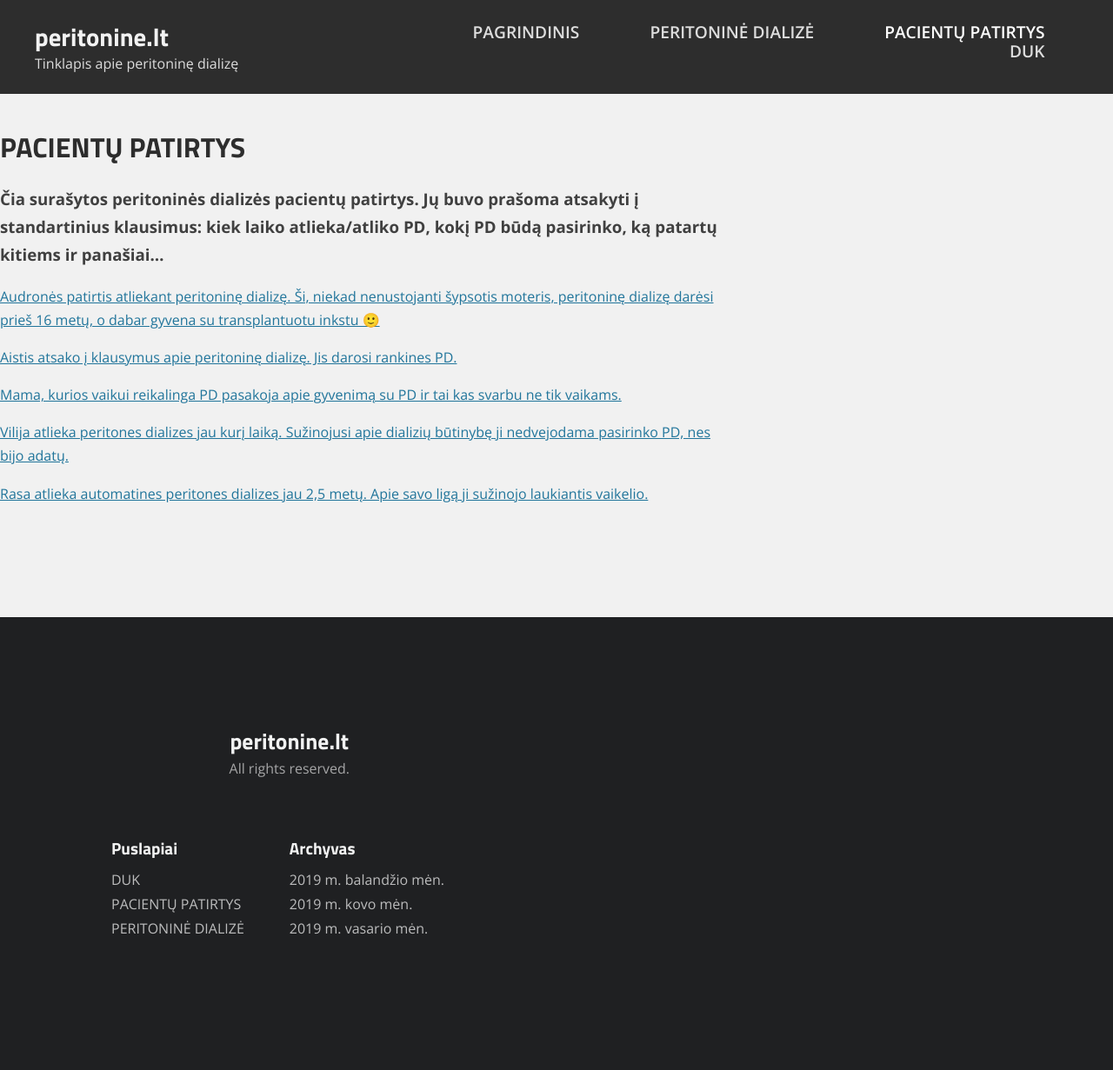
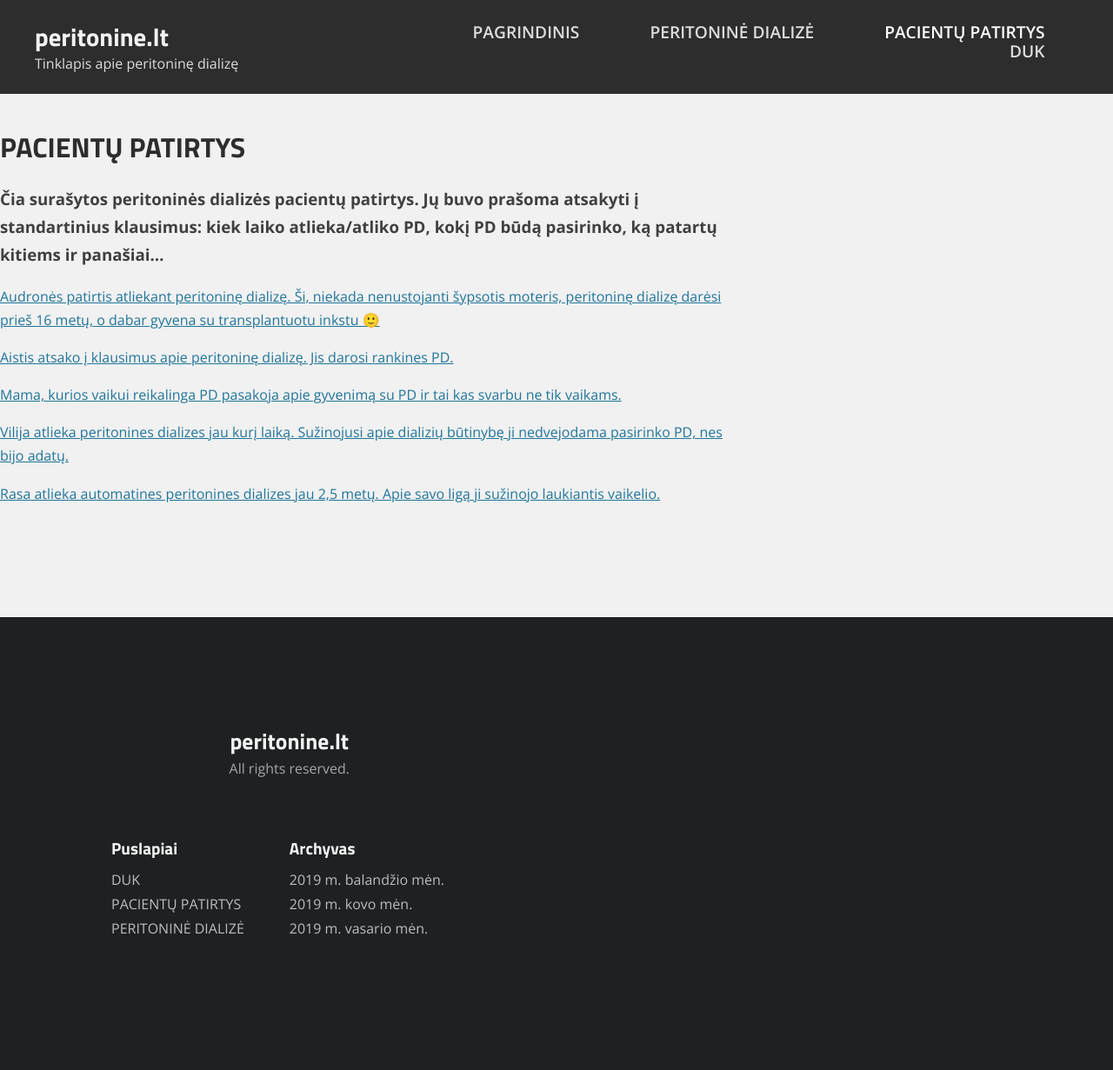
Before and after one commit to artms/peritonine, a Jekyll site: the page built from pacientu-patirtys/index.html, in a window 1280 px wide. Shown: the whole page at 87% size. Built offline with Jekyll 4.4.1, drawn with Linux system fonts in a browser that asks for light colours.

Commit message:
Fix pacientu-patirtys page markup and typos
Markup: the five patient-experience links had mismatched <p> tags
(6 opens vs 7 closes) — a duplicate <p> on the first link and an
extra </p> on the last two links. Balanced to one <p> per link.

Typos: "klausymus" -> "klausimus", "peritones" -> "peritonines"
(x2), "niekad" -> "niekada".

Co-authored-by: Copilot App <223556219+Copilot@users.noreply.github.com>

```diff
--- a/pacientu-patirtys/index.html
+++ b/pacientu-patirtys/index.html
@@ -9,8 +9,8 @@ description: "Peritoninės dializės pacientų patirtys atsakant į standartiniu
 
 
 
-<p><p><a href="/audrones-patirtis/"> Audronės patirtis atliekant peritoninę dializę. Ši, niekad nenustojanti šypsotis moteris, peritoninę dializę darėsi prieš 16 metų, o dabar gyvena su transplantuotu inkstu 🙂 </a></p>
-<p><a href="/aiscio-patirtis/"> Aistis atsako į klausymus apie peritoninę dializę. Jis darosi rankines PD. </a></p>
+<p><a href="/audrones-patirtis/"> Audronės patirtis atliekant peritoninę dializę. Ši, niekada nenustojanti šypsotis moteris, peritoninę dializę darėsi prieš 16 metų, o dabar gyvena su transplantuotu inkstu 🙂 </a></p>
+<p><a href="/aiscio-patirtis/"> Aistis atsako į klausimus apie peritoninę dializę. Jis darosi rankines PD. </a></p>
 <p><a href="/mamos-patirtis/"> Mama, kurios vaikui reikalinga PD pasakoja apie gyvenimą su PD ir tai kas svarbu ne tik vaikams. </a></p>
-<p><a href="/vilijos-patirtis/"> Vilija atlieka peritones dializes jau kurį laiką. Sužinojusi apie dializių būtinybę ji nedvejodama pasirinko PD, nes bijo adatų.</a></p></p>
-<p><a href="/rasos-patirtis/"> Rasa atlieka automatines peritones dializes jau 2,5 metų. Apie savo ligą ji sužinojo laukiantis vaikelio.</a></p></p>
+<p><a href="/vilijos-patirtis/"> Vilija atlieka peritonines dializes jau kurį laiką. Sužinojusi apie dializių būtinybę ji nedvejodama pasirinko PD, nes bijo adatų.</a></p>
+<p><a href="/rasos-patirtis/"> Rasa atlieka automatines peritonines dializes jau 2,5 metų. Apie savo ligą ji sužinojo laukiantis vaikelio.</a></p>
```
